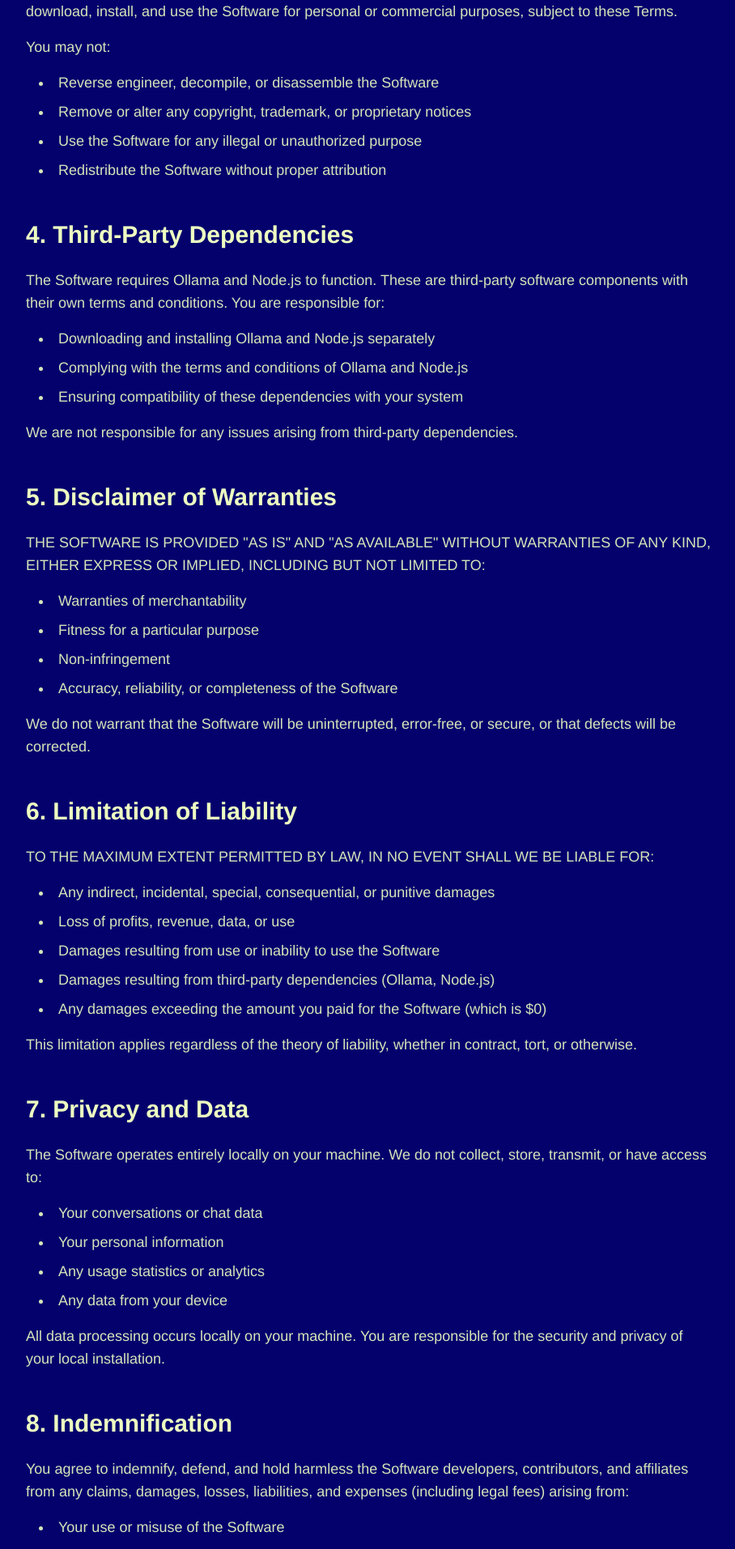
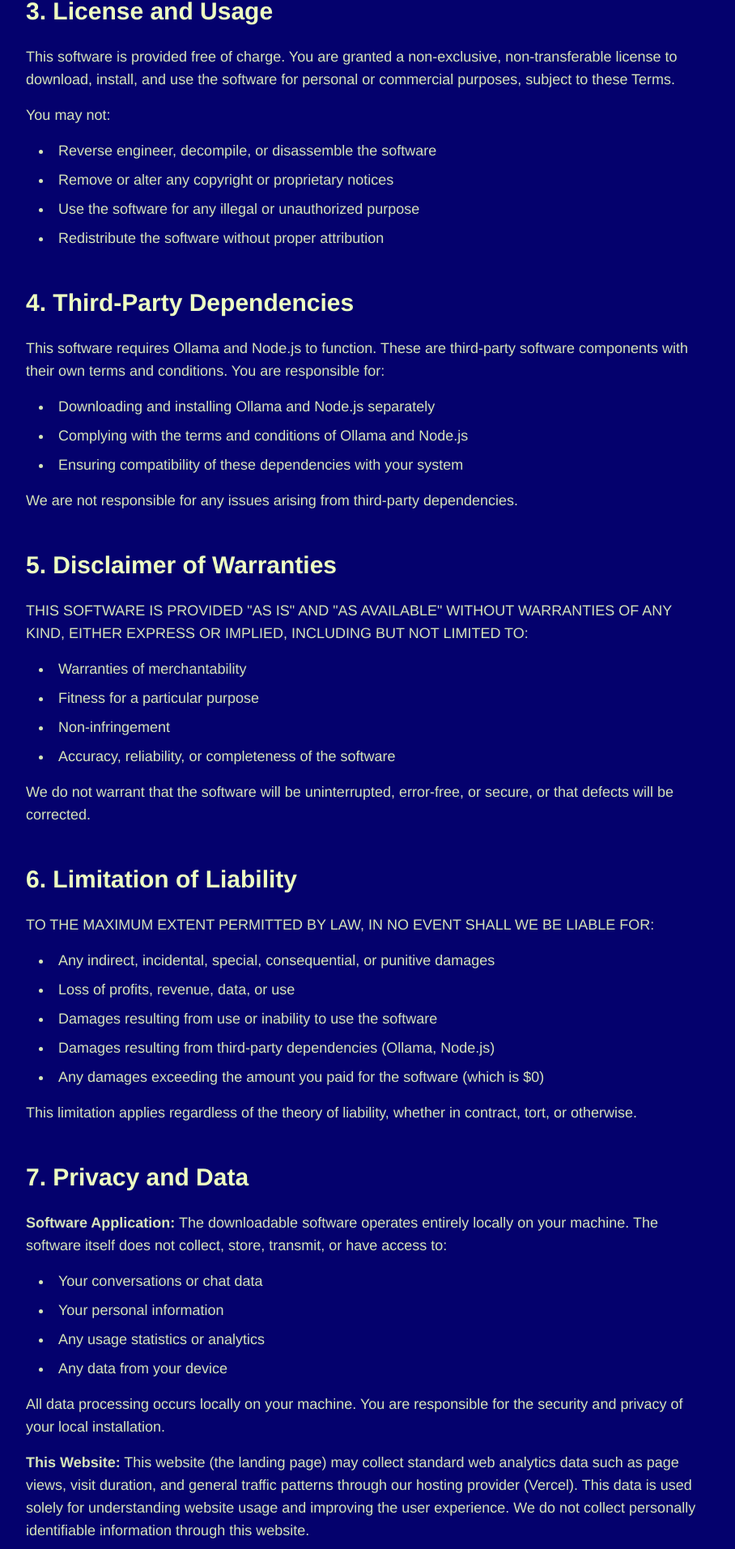
Before and after one commit to sparshb4tra/finald-mp, a Next.js app: page /terms in a window 1280 px wide. Shown: the part 676-2589 px from the top of the page at 81% size, without its empty margins (184-1092 px from the left). Built offline with nearby package versions, Linux system fonts and the light colour scheme.

Commit message:
Update Terms & Conditions: clarify software definition and privacy policy

```diff
--- a/app/page.tsx
+++ b/app/page.tsx
@@ -52,8 +52,8 @@ export default function Home() {
         </p>
       </div>
 
-      <section className="relative min-h-screen w-full flex items-start md:items-center justify-center overflow-hidden z-10 select-none pt-28 md:pt-0 pb-0 md:pb-0" style={{ marginTop: 0, marginBottom: 0 }}>
-        <div className="w-full max-w-4xl mx-auto px-4 py-0 md:py-20 md:px-6 md:pr-[480px] md:pl-12 pb-0 md:pb-0">
+      <section className="relative min-h-screen w-full flex items-start md:items-center justify-center overflow-hidden z-10 select-none pt-28 md:pt-0 pb-0" style={{ marginTop: 0, marginBottom: 0 }}>
+        <div className="w-full max-w-4xl mx-auto px-4 py-0 md:py-20 md:px-6 md:pr-[480px] md:pl-12 pb-0">
           <div className="space-y-4 md:space-y-20 text-center md:text-left flex flex-col items-center md:items-start">
             <h1 className="text-4xl md:text-6xl md:text-7xl font-serif font-bold tracking-tight leading-tight select-none mt-4 md:mt-0">
               Hey,
--- a/app/terms/page.tsx
+++ b/app/terms/page.tsx
@@ -33,7 +33,7 @@ export default function TermsPage() {
               1. Acceptance of Terms
             </h2>
             <p className="text-[rgb(237,254,193)]/90 mb-4">
-              By downloading, installing, or using Local AI Chat (&quot;the Software&quot;), you agree to be bound by these Terms and Conditions. If you do not agree to these terms, do not download, install, or use the Software.
+              By downloading, installing, or using this software application (including the downloadable package and all files, scripts, and components contained within), you agree to be bound by these Terms and Conditions. If you do not agree to these terms, do not download, install, or use the application.
             </p>
           </section>
 
@@ -42,7 +42,7 @@ export default function TermsPage() {
               2. Description of Service
             </h2>
             <p className="text-[rgb(237,254,193)]/90 mb-4">
-              Local AI Chat is a locally-run AI chat interface that operates entirely on your machine. The Software requires third-party dependencies including Ollama and Node.js to function. The Software is provided &quot;as is&quot; without any warranties or guarantees.
+              This application is a locally-run AI chat interface that operates entirely on your machine. The downloadable package contains the application files, startup scripts for different operating systems (.bat for Windows, .command for macOS, .sh for Linux), and related components. The software requires third-party dependencies including Ollama and Node.js to function. The software is provided &quot;as is&quot; without any warranties or guarantees.
             </p>
           </section>
 
@@ -51,16 +51,16 @@ export default function TermsPage() {
               3. License and Usage
             </h2>
             <p className="text-[rgb(237,254,193)]/90 mb-4">
-              The Software is provided free of charge. You are granted a non-exclusive, non-transferable license to download, install, and use the Software for personal or commercial purposes, subject to these Terms.
+              This software is provided free of charge. You are granted a non-exclusive, non-transferable license to download, install, and use the software for personal or commercial purposes, subject to these Terms.
             </p>
             <p className="text-[rgb(237,254,193)]/90 mb-4">
               You may not:
             </p>
             <ul className="list-disc list-inside space-y-2 ml-4 text-[rgb(237,254,193)]/90">
-              <li>Reverse engineer, decompile, or disassemble the Software</li>
-              <li>Remove or alter any copyright, trademark, or proprietary notices</li>
-              <li>Use the Software for any illegal or unauthorized purpose</li>
-              <li>Redistribute the Software without proper attribution</li>
+              <li>Reverse engineer, decompile, or disassemble the software</li>
+              <li>Remove or alter any copyright or proprietary notices</li>
+              <li>Use the software for any illegal or unauthorized purpose</li>
+              <li>Redistribute the software without proper attribution</li>
             </ul>
           </section>
 
@@ -69,7 +69,7 @@ export default function TermsPage() {
               4. Third-Party Dependencies
             </h2>
             <p className="text-[rgb(237,254,193)]/90 mb-4">
-              The Software requires Ollama and Node.js to function. These are third-party software components with their own terms and conditions. You are responsible for:
+              This software requires Ollama and Node.js to function. These are third-party software components with their own terms and conditions. You are responsible for:
             </p>
             <ul className="list-disc list-inside space-y-2 ml-4 text-[rgb(237,254,193)]/90">
               <li>Downloading and installing Ollama and Node.js separately</li>
@@ -86,16 +86,16 @@ export default function TermsPage() {
               5. Disclaimer of Warranties
             </h2>
             <p className="text-[rgb(237,254,193)]/90 mb-4">
-              THE SOFTWARE IS PROVIDED &quot;AS IS&quot; AND &quot;AS AVAILABLE&quot; WITHOUT WARRANTIES OF ANY KIND, EITHER EXPRESS OR IMPLIED, INCLUDING BUT NOT LIMITED TO:
+              THIS SOFTWARE IS PROVIDED &quot;AS IS&quot; AND &quot;AS AVAILABLE&quot; WITHOUT WARRANTIES OF ANY KIND, EITHER EXPRESS OR IMPLIED, INCLUDING BUT NOT LIMITED TO:
             </p>
             <ul className="list-disc list-inside space-y-2 ml-4 text-[rgb(237,254,193)]/90">
               <li>Warranties of merchantability</li>
               <li>Fitness for a particular purpose</li>
               <li>Non-infringement</li>
-              <li>Accuracy, reliability, or completeness of the Software</li>
+              <li>Accuracy, reliability, or completeness of the software</li>
             </ul>
             <p className="text-[rgb(237,254,193)]/90 mt-4">
-              We do not warrant that the Software will be uninterrupted, error-free, or secure, or that defects will be corrected.
+              We do not warrant that the software will be uninterrupted, error-free, or secure, or that defects will be corrected.
             </p>
           </section>
 
@@ -109,9 +109,9 @@ export default function TermsPage() {
             <ul className="list-disc list-inside space-y-2 ml-4 text-[rgb(237,254,193)]/90">
               <li>Any indirect, incidental, special, consequential, or punitive damages</li>
               <li>Loss of profits, revenue, data, or use</li>
-              <li>Damages resulting from use or inability to use the Software</li>
+              <li>Damages resulting from use or inability to use the software</li>
               <li>Damages resulting from third-party dependencies (Ollama, Node.js)</li>
-              <li>Any damages exceeding the amount you paid for the Software (which is $0)</li>
+              <li>Any damages exceeding the amount you paid for the software (which is $0)</li>
             </ul>
             <p className="text-[rgb(237,254,193)]/90 mt-4">
               This limitation applies regardless of the theory of liability, whether in contract, tort, or otherwise.
@@ -123,7 +123,7 @@ export default function TermsPage() {
               7. Privacy and Data
             </h2>
             <p className="text-[rgb(237,254,193)]/90 mb-4">
-              The Software operates entirely locally on your machine. We do not collect, store, transmit, or have access to:
+              <strong className="font-semibold">Software Application:</strong> The downloadable software operates entirely locally on your machine. The software itself does not collect, store, transmit, or have access to:
             </p>
             <ul className="list-disc list-inside space-y-2 ml-4 text-[rgb(237,254,193)]/90">
               <li>Your conversations or chat data</li>
@@ -131,8 +131,11 @@ export default function TermsPage() {
               <li>Any usage statistics or analytics</li>
               <li>Any data from your device</li>
             </ul>
-            <p className="text-[rgb(237,254,193)]/90 mt-4">
+            <p className="text-[rgb(237,254,193)]/90 mt-4 mb-4">
               All data processing occurs locally on your machine. You are responsible for the security and privacy of your local installation.
+            </p>
+            <p className="text-[rgb(237,254,193)]/90 mb-4">
+              <strong className="font-semibold">This Website:</strong> This website (the landing page) may collect standard web analytics data such as page views, visit duration, and general traffic patterns through our hosting provider (Vercel). This data is used solely for understanding website usage and improving the user experience. We do not collect personally identifiable information through this website.
             </p>
           </section>
 
@@ -141,13 +144,13 @@ export default function TermsPage() {
               8. Indemnification
             </h2>
             <p className="text-[rgb(237,254,193)]/90 mb-4">
-              You agree to indemnify, defend, and hold harmless the Software developers, contributors, and affiliates from any claims, damages, losses, liabilities, and expenses (including legal fees) arising from:
+              You agree to indemnify, defend, and hold harmless the software developers, contributors, and affiliates from any claims, damages, losses, liabilities, and expenses (including legal fees) arising from:
             </p>
             <ul className="list-disc list-inside space-y-2 ml-4 text-[rgb(237,254,193)]/90">
-              <li>Your use or misuse of the Software</li>
+              <li>Your use or misuse of the software</li>
               <li>Your violation of these Terms</li>
               <li>Your violation of any third-party rights</li>
-              <li>Any content or data you process using the Software</li>
+              <li>Any content or data you process using the software</li>
             </ul>
           </section>
 
@@ -156,7 +159,7 @@ export default function TermsPage() {
               9. Modifications to Terms
             </h2>
             <p className="text-[rgb(237,254,193)]/90 mb-4">
-              We reserve the right to modify these Terms at any time. Continued use of the Software after such modifications constitutes acceptance of the updated Terms. It is your responsibility to review these Terms periodically.
+              We reserve the right to modify these Terms at any time. Continued use of the software after such modifications constitutes acceptance of the updated Terms. It is your responsibility to review these Terms periodically.
             </p>
           </section>
 
@@ -165,7 +168,7 @@ export default function TermsPage() {
               10. Termination
             </h2>
             <p className="text-[rgb(237,254,193)]/90 mb-4">
-              We reserve the right to terminate or suspend your access to the Software at any time, without prior notice, for any reason, including violation of these Terms. Upon termination, you must cease all use of the Software and delete all copies.
+              We reserve the right to terminate or suspend your access to the software at any time, without prior notice, for any reason, including violation of these Terms. Upon termination, you must cease all use of the software and delete all copies.
             </p>
           </section>
 
@@ -174,7 +177,7 @@ export default function TermsPage() {
               11. Governing Law
             </h2>
             <p className="text-[rgb(237,254,193)]/90 mb-4">
-              These Terms shall be governed by and construed in accordance with applicable laws, without regard to conflict of law principles. Any disputes arising from these Terms or the Software shall be resolved in the appropriate jurisdiction.
+              These Terms shall be governed by and construed in accordance with applicable laws, without regard to conflict of law principles. Any disputes arising from these Terms or the software shall be resolved in the appropriate jurisdiction.
             </p>
           </section>
 
--- a/components/ComparisonSection.tsx
+++ b/components/ComparisonSection.tsx
@@ -47,7 +47,7 @@ export default function ComparisonSection() {
   ]
 
   return (
-    <div id="page-2" className="relative min-h-[400px] md:min-h-[800px] pb-8 md:pb-20 md:pr-[480px] lg:pr-[480px] select-none">
+    <div id="page-2" className="relative min-h-[400px] md:min-h-[800px] pb-8 md:pb-20 md:pr-[480px] select-none">
       <h2 className="text-2xl md:text-3xl md:text-4xl font-serif font-bold tracking-tight mb-8 md:mb-12 text-center">
         Why <span className="font-script italic">Local AI  </span>   Chat?
       </h2>
--- a/components/PatternLibrary.tsx
+++ b/components/PatternLibrary.tsx
@@ -629,7 +629,7 @@ export default function PatternLibrary({ randomize = false, seed }: PatternLibra
 
   useEffect(() => {
     const checkMobile = () => {
-      setIsMobile(window.innerWidth < 768)
+      setIsMobile(window.innerWidth < 800)
     }
     checkMobile()
     window.addEventListener('resize', checkMobile)
@@ -707,7 +707,7 @@ export default function PatternLibrary({ randomize = false, seed }: PatternLibra
             grid-template-columns: repeat(${mobileCols}, 1fr);
             grid-auto-rows: minmax(80px, 1fr);
           }
-          @media (min-width: 768px) {
+          @media (min-width: 800px) {
             .pattern-grid-mobile {
               grid-template-columns: repeat(${desktopCols}, 1fr);
               grid-template-rows: repeat(2, 1fr);
--- a/components/WarpedSpacePattern.tsx
+++ b/components/WarpedSpacePattern.tsx
@@ -8,7 +8,7 @@ export default function WarpedSpacePattern() {
 
   useEffect(() => {
     const checkMobile = () => {
-      setIsMobile(window.innerWidth < 768)
+      setIsMobile(window.innerWidth < 800)
     }
     checkMobile()
     window.addEventListener('resize', checkMobile)
```
Also changed, not shown: components/DownloadSection.tsx (+30 -15 lines), tailwind.config.ts (+7 -0 lines), 2 other files (tests, documents, lock files or other folders).
